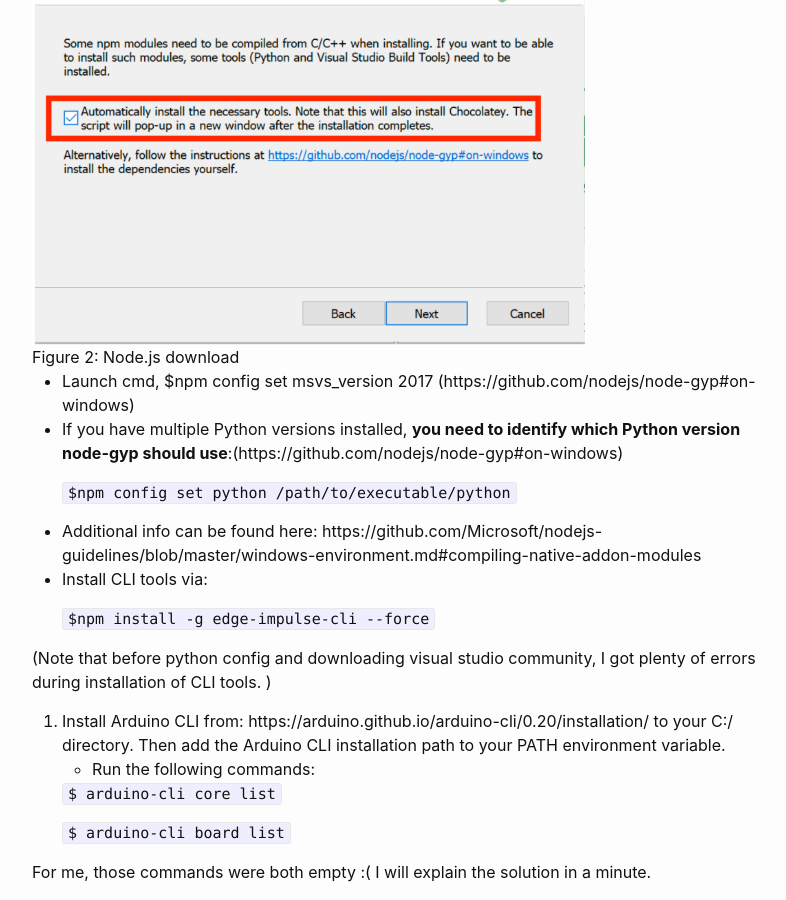
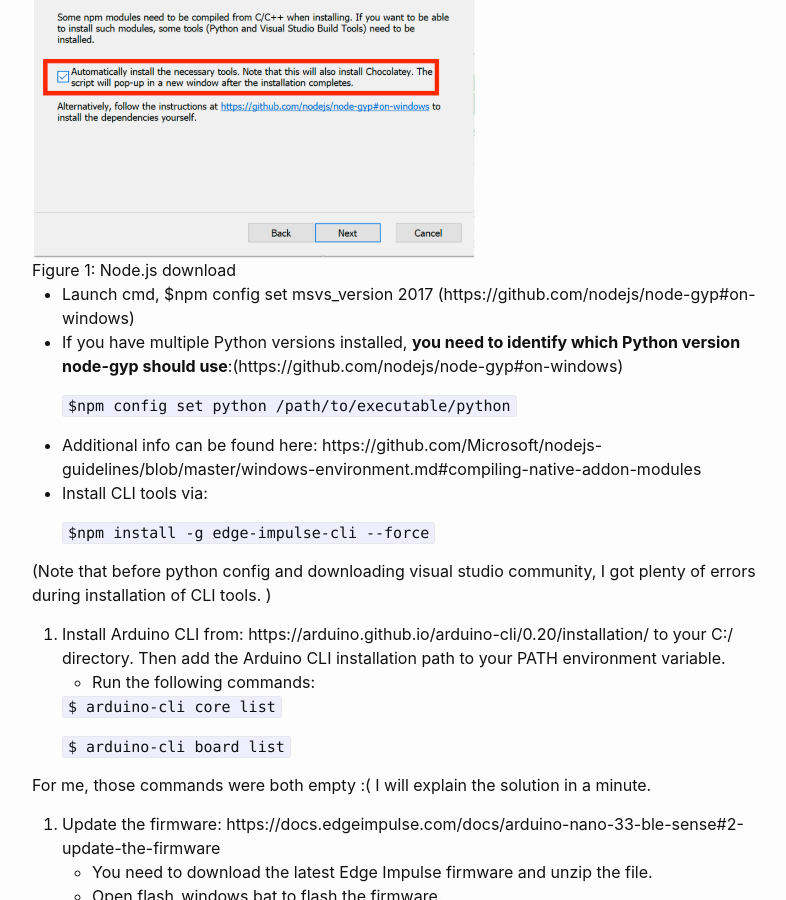
Before and after one commit to pelinbalci/pelinbalci.github.io, a Jekyll site: the page built from _posts/2021-11-22-Arduino-Edge-Impulse.md, in a window 1280 px wide and 900 px high, scrolled down 713 px. Shown: the whole window, without its empty margins (238-1024 px from the left). Built offline with Jekyll 4.4.1, drawn with Linux system fonts in a browser that asks for light colours.

Commit message:
image fix

```diff
--- a/_posts/2021-11-22-Arduino-Edge-Impulse.md
+++ b/_posts/2021-11-22-Arduino-Edge-Impulse.md
@@ -16,8 +16,8 @@ Remember that those tips are valid for Windows OS.
 - **Select to install the addition tools when installing NodeJS.** (https://docs.edgeimpulse.com/docs/cli-installation)
 
 <div class="fig figcenter fighighlight">
-  <img src="/assets/tinyml_images/nodejs.PNG" width="75%">
-  <div class="figcaption">Figure 2: Node.js download</div>
+  <img src="/assets/tinyml_images/nodejs.PNG" width="60%">
+  <div class="figcaption">Figure 1: Node.js download</div>
 </div>
 
 - Launch cmd, $npm config set msvs_version 2017 (https://github.com/nodejs/node-gyp#on-windows)
```
